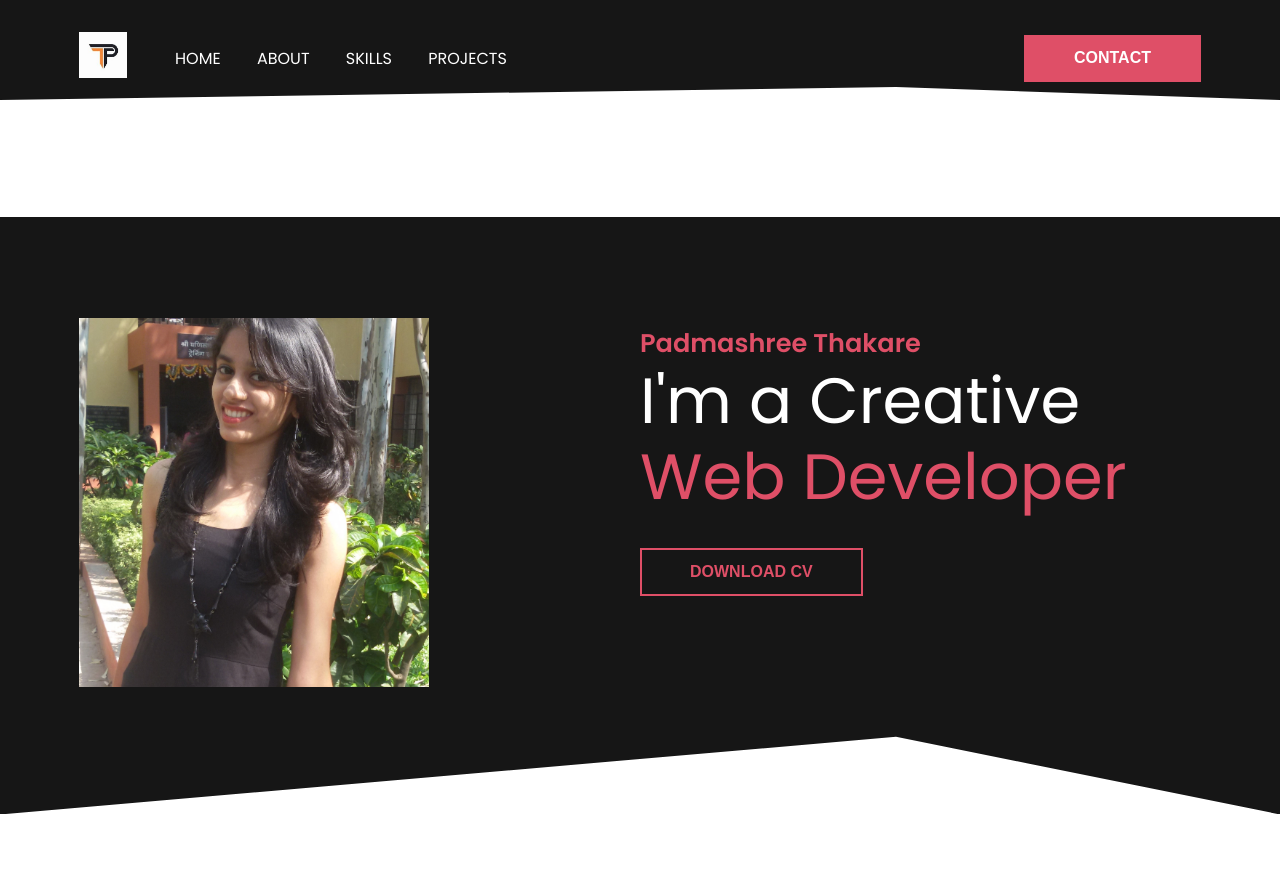
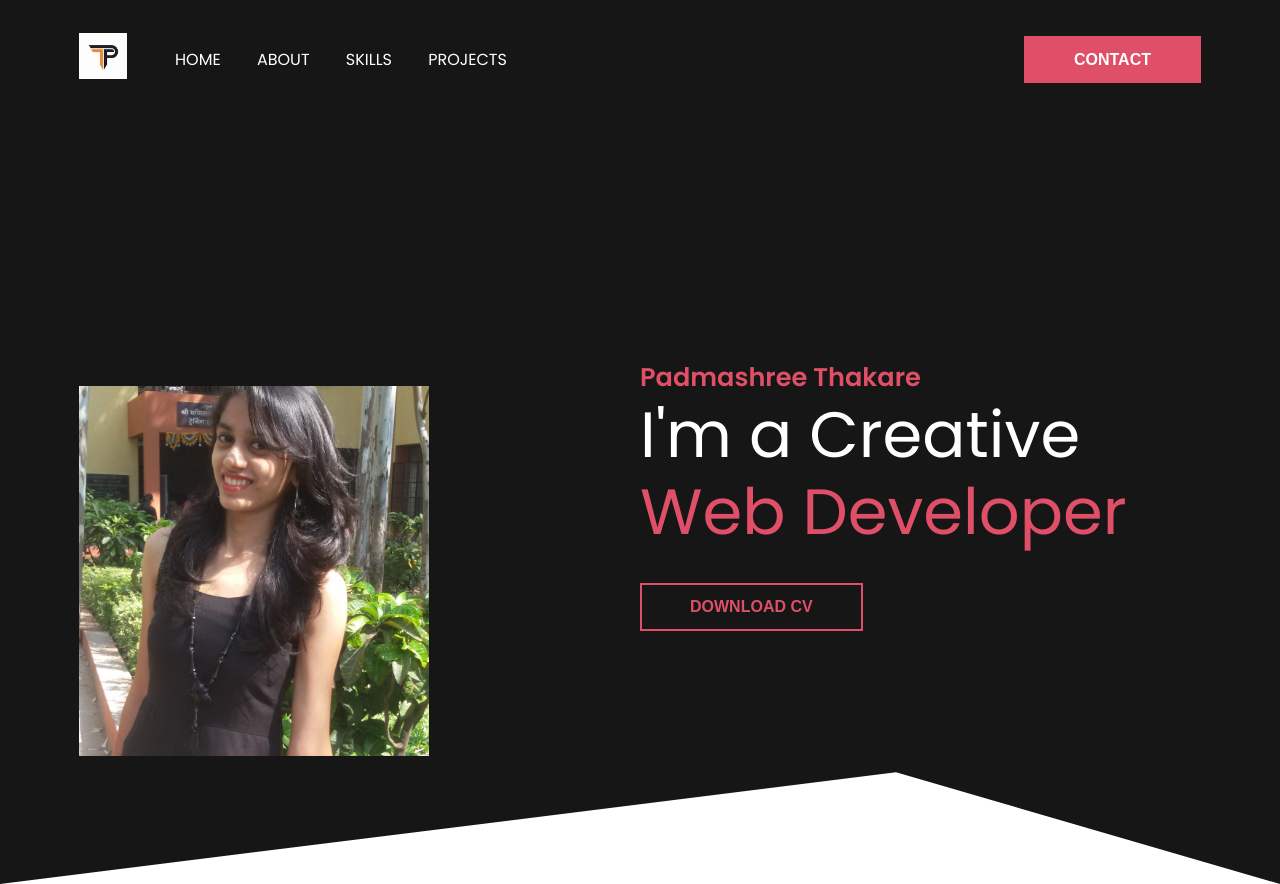
Before and after one commit to padmashree96/portfolio, a plain HTML site: page index.html in a window 1280 px wide. Shown: the top 884 px of the page. Drawn offline with Linux system fonts and the light colour scheme.

Commit message:
home support

```diff
--- a/css/style.css
+++ b/css/style.css
@@ -15,6 +15,7 @@
 
 }
 header{
+     /* margin-top: 9rem; */
     background: var(--dark);
      /* height: 600px;  */
      clip-path: polygon(0 0,100% 0, 100% 100%,70% 87%,0 100%);
@@ -22,9 +23,11 @@ header{
 
 .container{
     width: 1152px;
-    padding: 0 15px;
+    padding: 1.2px 15px;
     margin: 0 auto
+
 }
+
 
 header nav .left a{
     color: var(--pure);
@@ -60,7 +63,7 @@ header nav .branding{
 
 .hero .left img{
 width: 350px;
-margin-top: -1.2rem;
+margin: top 15rem;
 
 }
 .hero .right{
@@ -228,3 +231,7 @@ section.project p{
      z-index: 2;
      top: 0;
  }
+ /* .left flex-1{
+     padding: -1rem;
+     margin-top: 2rem;
+ } */
--- a/css/utilities.css
+++ b/css/utilities.css
@@ -42,6 +42,7 @@
 }
 .flex-1{
     flex:1 ;
+    margin-top: -10rem;
 }
 .justify-center{
     justify-content: center;
--- a/index.html
+++ b/index.html
@@ -64,7 +64,7 @@
         <div class="container">
             <div class="hero flex items-center justify-between" id="my_home">
                 <div class="left flex-1">
-                    <img src="images/shree.jpg" alt="">
+                    <img src="images/shree.jpg" alt style="margin-top: 13rem;">
                 </div>
                 <div class="right flex-1 ">
                     <h6>Padmashree Thakare</h6>
```
